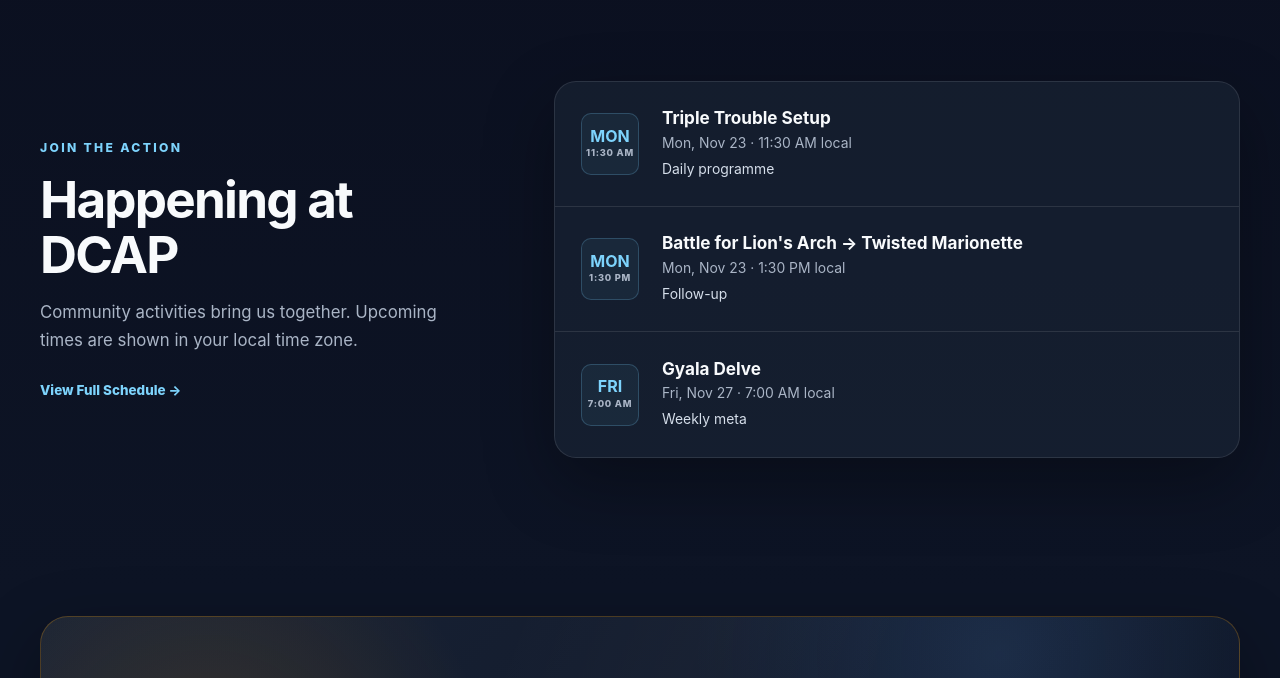
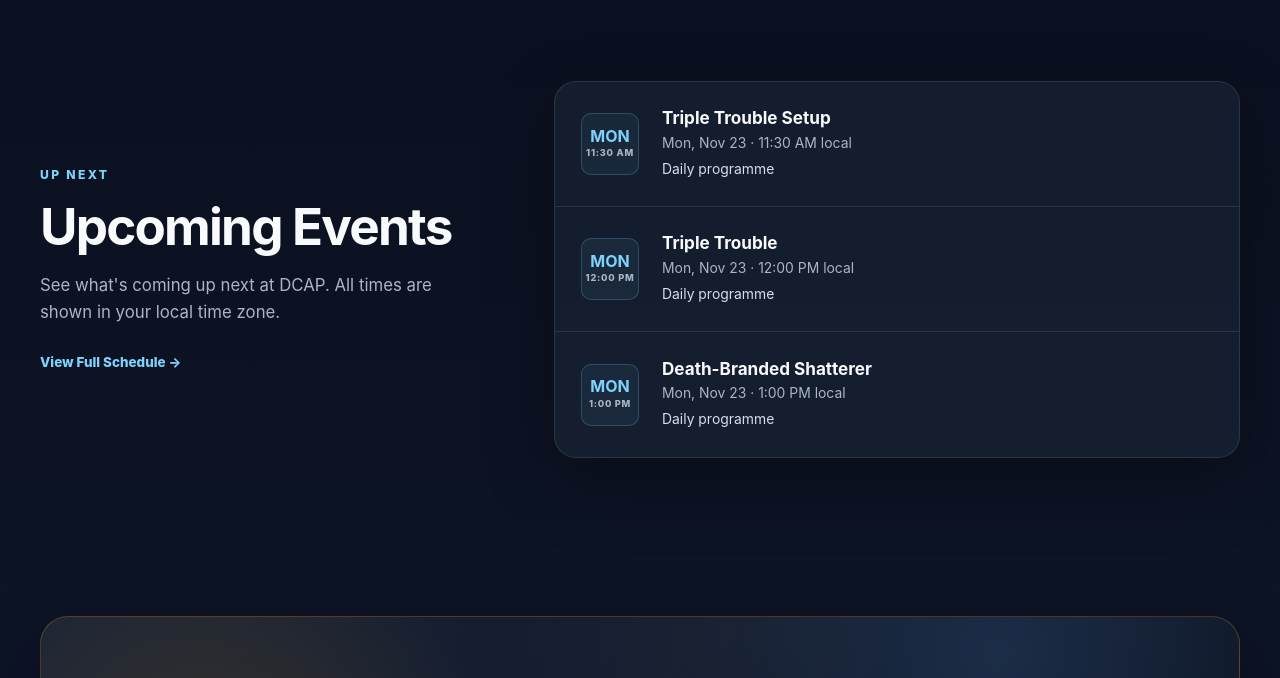
Before and after one commit to DCAP-GW2/dcap-gw2.github.io, a website with bundled scripts: page index.html in a window 1280 px wide. Shown: the part 2600-3278 px from the top of the page. Built offline with nearby package versions, Linux system fonts and the light colour scheme.

Commit message:
fix(home): show next three events in chronological order

```diff
--- a/index.html
+++ b/index.html
@@ -135,7 +135,7 @@
 
     <section class="section events-section" id="events" aria-labelledby="events-title">
       <div class="container events-layout">
-        <div class="section-heading reveal"><p class="eyebrow">Join the action</p><h2 id="events-title">Happening at DCAP</h2><p>Community activities bring us together. Upcoming times are shown in your local time zone.</p><a class="card-action events-home-link" href="events/">View Full Schedule <span aria-hidden="true">→</span></a></div>
+        <div class="section-heading reveal"><p class="eyebrow">Up next</p><h2 id="events-title">Upcoming Events</h2><p>See what's coming up next at DCAP. All times are shown in your local time zone.</p><a class="card-action events-home-link" href="events/">View Full Schedule <span aria-hidden="true">→</span></a></div>
         <div class="events-board reveal" data-home-events>
           <article><div class="date-badge"><strong>DCAP</strong><span>UTC</span></div><div><h3>Weekly programme</h3><p>See every event in your local time zone.</p><span><a href="events/">Open the Events page</a></span></div></article>
         </div>
--- a/js/events/home.mjs
+++ b/js/events/home.mjs
@@ -1,12 +1,10 @@
-import { occurrencesAround, formatDay, formatTime } from "./schedule.mjs";
+import { nextEvents, formatDay, formatTime } from "./schedule.mjs";
 
-const now = new Date();
-const upcoming = occurrencesAround(now, 0, 2).filter(event => event.start > now);
-const choices = [
-  upcoming.find(event => event.category === "Daily programme"),
-  upcoming.find(event => event.category === "Follow-up" || event.category === "Alternative activities"),
-  upcoming.find(event => event.id === "fri-gyala"),
-].filter(Boolean).sort((a, b) => a.start - b.start);
+// This board is a chronological preview, not a curated set of categories.
+// Read from the same UTC recurrence rules as the full Events page.
+export function upcomingHomepageEvents(now = new Date()) {
+  return nextEvents(now, 3);
+}
 
 function element(tag, className, text) {
   const node = document.createElement(tag);
@@ -16,7 +14,12 @@ function element(tag, className, text) {
 }
 
 const board = document.querySelector("[data-home-events]");
-if (board) {
+let refreshTimer = null;
+
+function renderHomepageEvents() {
+  if (!board) return;
+  const now = new Date();
+  const choices = upcomingHomepageEvents(now);
   board.replaceChildren(...choices.map(event => {
     const article = element("article");
     const badge = element("div", "date-badge");
@@ -33,4 +36,20 @@ if (board) {
     article.append(badge, detail);
     return article;
   }));
+
+  // Update on the first event start, so a page left open doesn't stay stale.
+  window.clearTimeout(refreshTimer);
+  if (choices.length) {
+    refreshTimer = window.setTimeout(renderHomepageEvents,
+      Math.max(50, choices[0].start.getTime() - now.getTime() + 100));
+  }
 }
+
+if (board) {
+  renderHomepageEvents();
+  // Background tabs can throttle timers; catch up when the tab is revisited.
+  document.addEventListener("visibilitychange", () => {
+    if (!document.hidden) renderHomepageEvents();
+  });
+  window.addEventListener("focus", renderHomepageEvents);
+}
```
Also changed, not shown: tests/homepage-upcoming.test.js (added, +38 -0 lines).
